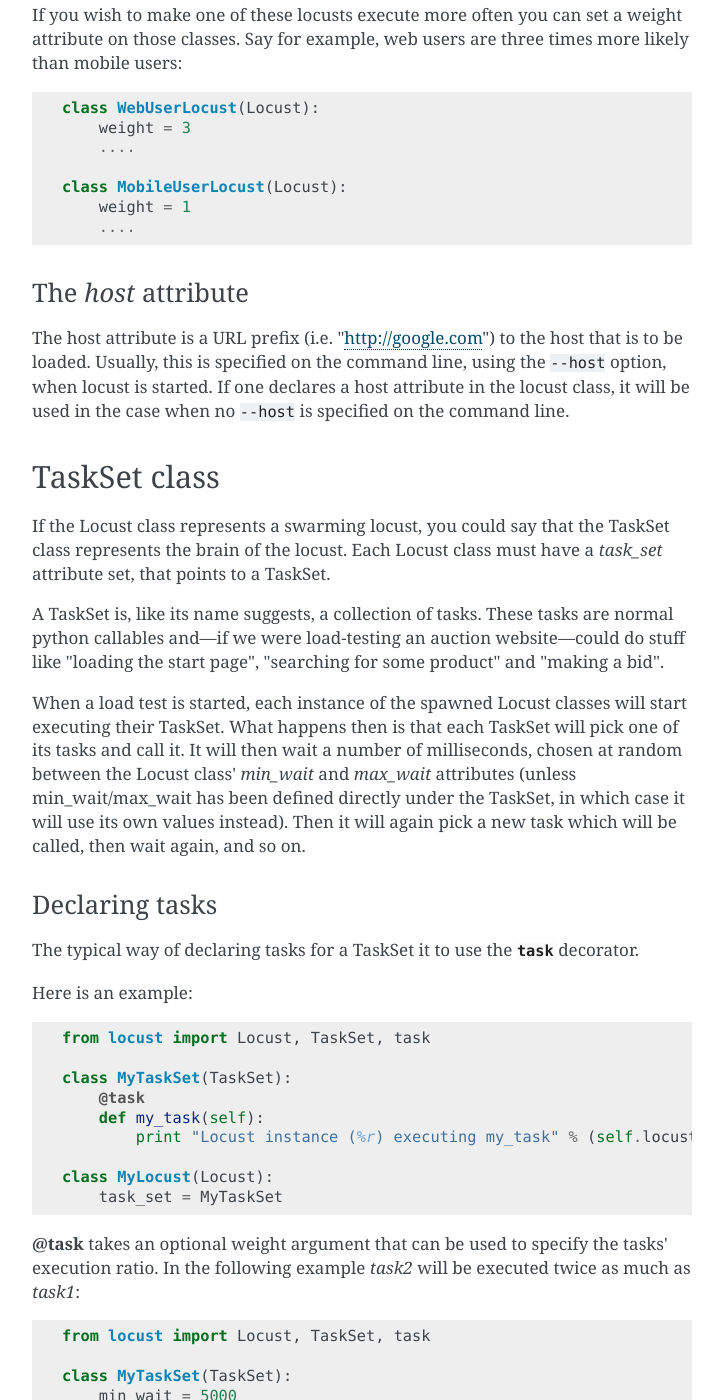
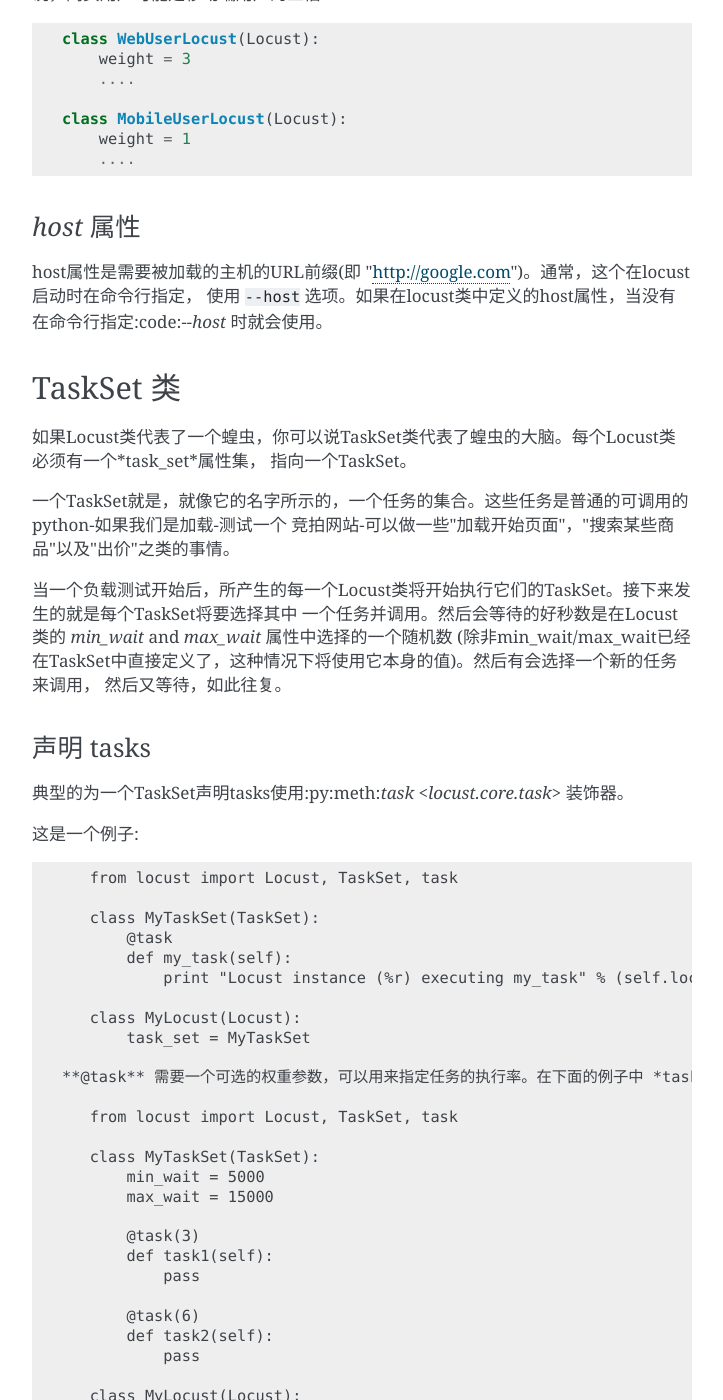
Before and after one commit to guoxu3/lst_trans, a Sphinx documentation site: the page built from doc/writing-a-locustfile.rst, in a window 1280 px wide and 1400 px high, scrolled down 1201 px. Shown: the whole window, without its empty margins (388-1111 px from the left). Built offline with Sphinx 7.4.7, drawn with Linux system fonts in a browser that asks for light colours; pages that are not in the unit, such as notebooks, are missing from menus; some of the changed text lies outside the part shown.

Commit message:
update 20161118

```diff
--- a/doc/writing-a-locustfile.rst
+++ b/doc/writing-a-locustfile.rst
@@ -21,12 +21,11 @@ Locust 类
 *min_wait* 和 *max_wait* 属性
 ----------------------------------------
 
-Additionally to the task_set attribute, one usually want to declare the *min_wait* and *max_wait*
-attributes. These are the minimum and maximum time, in milliseconds, that a simulated user will wait
-between executing each task. *min_wait* and *max_wait* default to 1000, and therefore a locust will
-always wait 1 second between each task if *min_wait* and *max_wait* are not declared.
+除了task_set属性之外，通常还要定义*min_wait* 和 *max_wait* 属性。他们是一个模拟用户在执行每个任务之间
+需要等待最小和最大时间，单位是毫秒。*min_wait* 和 *max_wait* 默认值为1000，因此每个蝗虫总是在每个任务
+之间总是会等待1秒，如果*min_wait* and *max_wait* 没有定义的话。
 
-With the following locustfile, each user would wait between 5 and 15 seconds between tasks::
+根据如下的locustfile，每个用户在任务之间会等待5至15秒::
 
     from locust import Locust, TaskSet, task
 
@@ -40,17 +39,16 @@ With the following locustfile, each user would wait between 5 and 15 seconds bet
         min_wait = 5000
         max_wait = 15000
 
-The *min_wait* and *max_wait* attributes can also be overridden in a TaskSet class.
+*min_wait* 和 *max_wait* 属性都可以在TaskSet类中被覆盖。
 
-The *weight* attribute
+*weight* 属性
 ----------------------
 
-You can run two locusts from the same file like so::
+你可以在同一个文件中运行两个蝗虫，像这样::
 
     locust -f locust_file.py WebUserLocust MobileUserLocust
 
-If you wish to make one of these locusts execute more often you can set a weight attribute on those
-classes. Say for example, web users are three times more likely than mobile users::
+如果你希望其中一个蝗虫执行更多次数，你可以在那些类里设置一个权重属性。比如说，网页用户可能是移动端用户的三倍::
 
     class WebUserLocust(Locust):
         weight = 3
@@ -61,39 +59,32 @@ classes. Say for example, web users are three times more likely than mobile user
         ....
 
 
-The *host* attribute
+*host* 属性
 --------------------
 
-The host attribute is a URL prefix (i.e. "http://google.com") to the host that is to be loaded.
-Usually, this is specified on the command line, using the :code:`--host` option, when locust is started.
-If one declares a host attribute in the locust class, it will be used in the case when no :code:`--host`
-is specified on the command line.
+host属性是需要被加载的主机的URL前缀(即 "http://google.com")。通常，这个在locust启动时在命令行指定，
+使用 :code:`--host` 选项。如果在locust类中定义的host属性，当没有在命令行指定:code:`--host` 时就会使用。
 
-
-TaskSet class
+TaskSet 类
 =============
 
-If the Locust class represents a swarming locust, you could say that the TaskSet class represents
-the brain of the locust. Each Locust class must have a *task_set* attribute set, that points to
-a TaskSet.
+如果Locust类代表了一个蝗虫，你可以说TaskSet类代表了蝗虫的大脑。每个Locust类必须有一个*task_set*属性集，
+指向一个TaskSet。
 
-A TaskSet is, like its name suggests, a collection of tasks. These tasks are normal python callables
-and—if we were load-testing an auction website—could do stuff like "loading the start page",
-"searching for some product" and "making a bid".
+一个TaskSet就是，就像它的名字所示的，一个任务的集合。这些任务是普通的可调用的python-如果我们是加载-测试一个
+竞拍网站-可以做一些"加载开始页面"，"搜索某些商品"以及"出价"之类的事情。
 
-When a load test is started, each instance of the spawned Locust classes will start executing their
-TaskSet. What happens then is that each TaskSet will pick one of its tasks and call it. It will then
-wait a number of milliseconds, chosen at random between the Locust class' *min_wait* and *max_wait* attributes
-(unless min_wait/max_wait has been defined directly under the TaskSet, in which case it will use
-its own values instead). Then it will again pick a new task which will be called, then wait again,
-and so on.
+当一个负载测试开始后，所产生的每一个Locust类将开始执行它们的TaskSet。接下来发生的就是每个TaskSet将要选择其中
+一个任务并调用。然后会等待的好秒数是在Locust 类的 *min_wait* and *max_wait* 属性中选择的一个随机数
+(除非min_wait/max_wait已经在TaskSet中直接定义了，这种情况下将使用它本身的值)。然后有会选择一个新的任务来调用，
+然后又等待，如此往复。
 
-Declaring tasks
+声明 tasks
 ---------------
 
-The typical way of declaring tasks for a TaskSet it to use the :py:meth:`task <locust.core.task>` decorator.
+典型的为一个TaskSet声明tasks使用:py:meth:`task <locust.core.task>` 装饰器。
 
-Here is an example::
+这是一个例子::
 
     from locust import Locust, TaskSet, task
 
@@ -105,8 +96,7 @@ Here is an example::
     class MyLocust(Locust):
         task_set = MyTaskSet
 
-**@task** takes an optional weight argument that can be used to specify the tasks' execution ratio. In
-the following example *task2* will be executed twice as much as *task1*::
+ **@task** 需要一个可选的权重参数，可以用来指定任务的执行率。在下面的例子中 *task2* 执行次数将会是 *task1* 两倍::
 
     from locust import Locust, TaskSet, task
 
@@ -126,14 +116,13 @@ the following example *task2* will be executed twice as much as *task1*::
         task_set = MyTaskSet
 
 
-tasks attribute
+tasks 属性
 --------------
 
-Using the @task decorator to declare tasks is a convenience, and usually that's the best way to do
-it. However, it's also possible to define the tasks of a TaskSet by setting the
-:py:attr:`tasks <locust.core.TaskSet.tasks>` attribute (using the @task decorator will actually
-just populate the *tasks* attribute).
+使用@task装饰来定义tasks是一个方便的，通常也是最好的方式。然而，也可以通过设置 :py:attr:`tasks <locust.core.TaskSet.tasks>`
+属性来定义一个TaskSet的tasks(使用@task装饰器会只填充*tasks*属性)。
 
+*tasks*属性既是一个python可调用的列表，也是一个*<callable : int>*字典。tasks是可调用的python，它接收一个参数-
 The *tasks* attribute is either a list of python callables, or a *<callable : int>* dict.
 The tasks are python callables that receive one argument—the TaskSet class instance that is executing
 the task. Here is an extremely simple example of a locustfile (this locustfile won't actually load test anything)::
```
Also changed, not shown: 7 other files.
